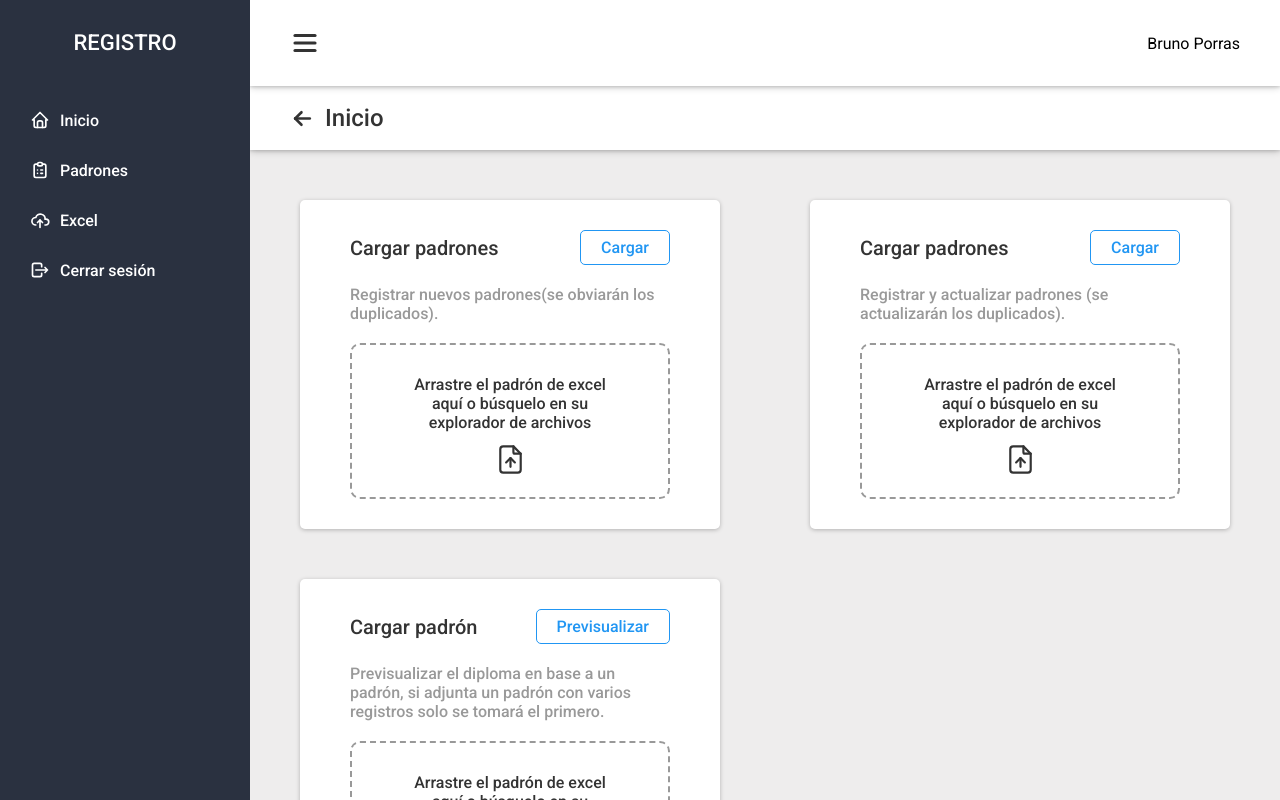
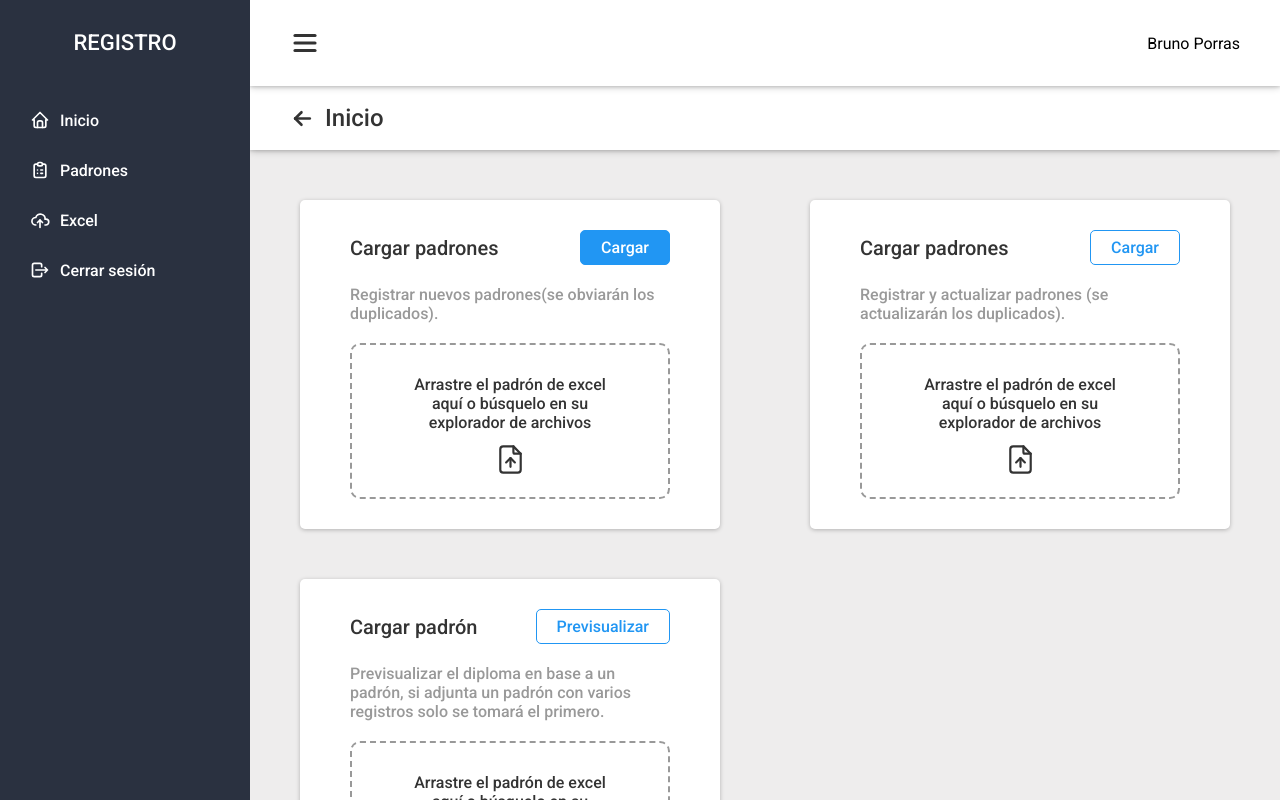
Before and after one commit to BrunoPM2001/front-diplomas, a Next.js app: page /excel in a window 1280 px wide. In both pictures the pointer is over the element 625 px from the left and 247 px from the top of the page. Built offline with nearby package versions, Linux system fonts and the light colour scheme.

Commit message:
Estilos para la vista de excel - ok

```diff
--- a/styles/Excel.module.css
+++ b/styles/Excel.module.css
@@ -33,6 +33,9 @@
   color: #2196F3;
 }
 .cardHeader > p:hover {
+  transition: 0.15s ease-in;
+  background-color: #2196F3;
+  color: #FFFFFF;
   cursor: pointer;
 }
 .cardDesc {
```
